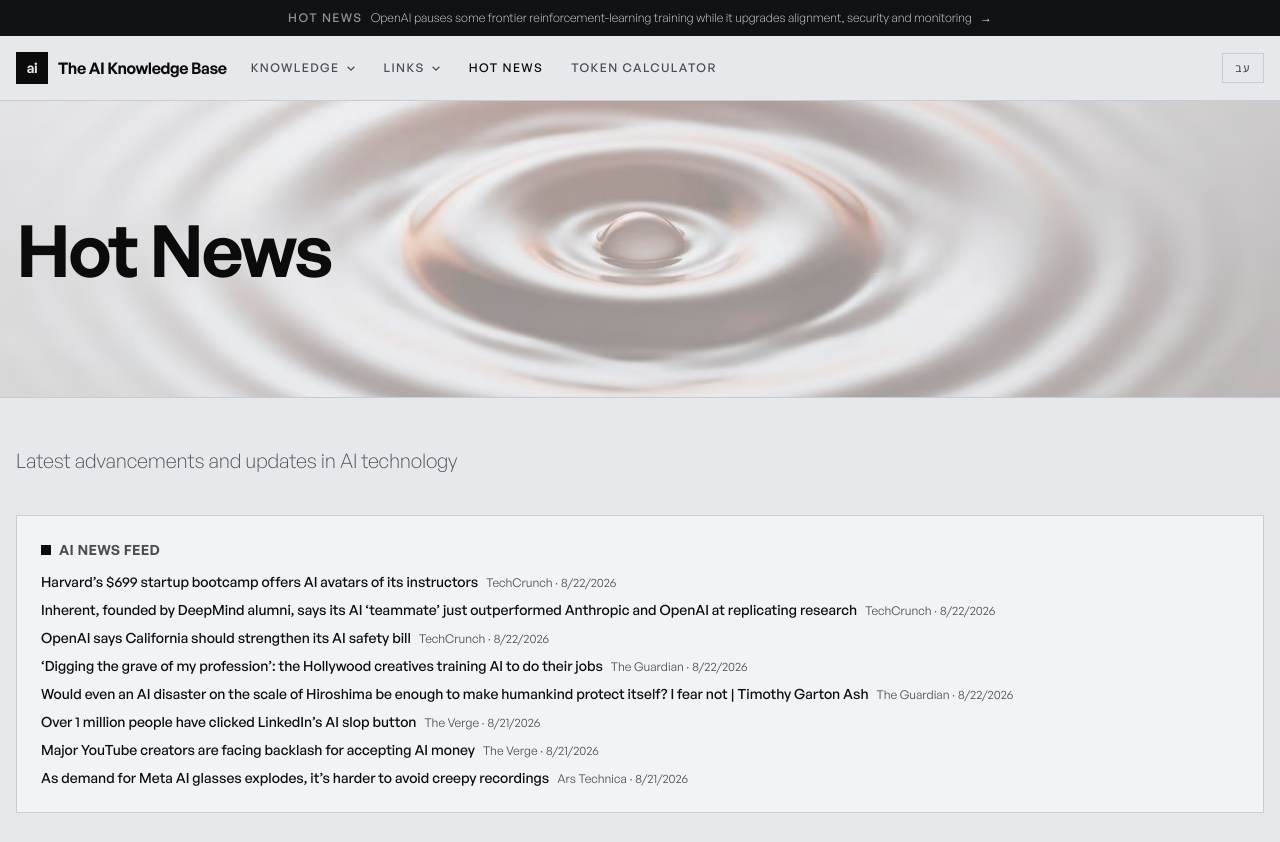
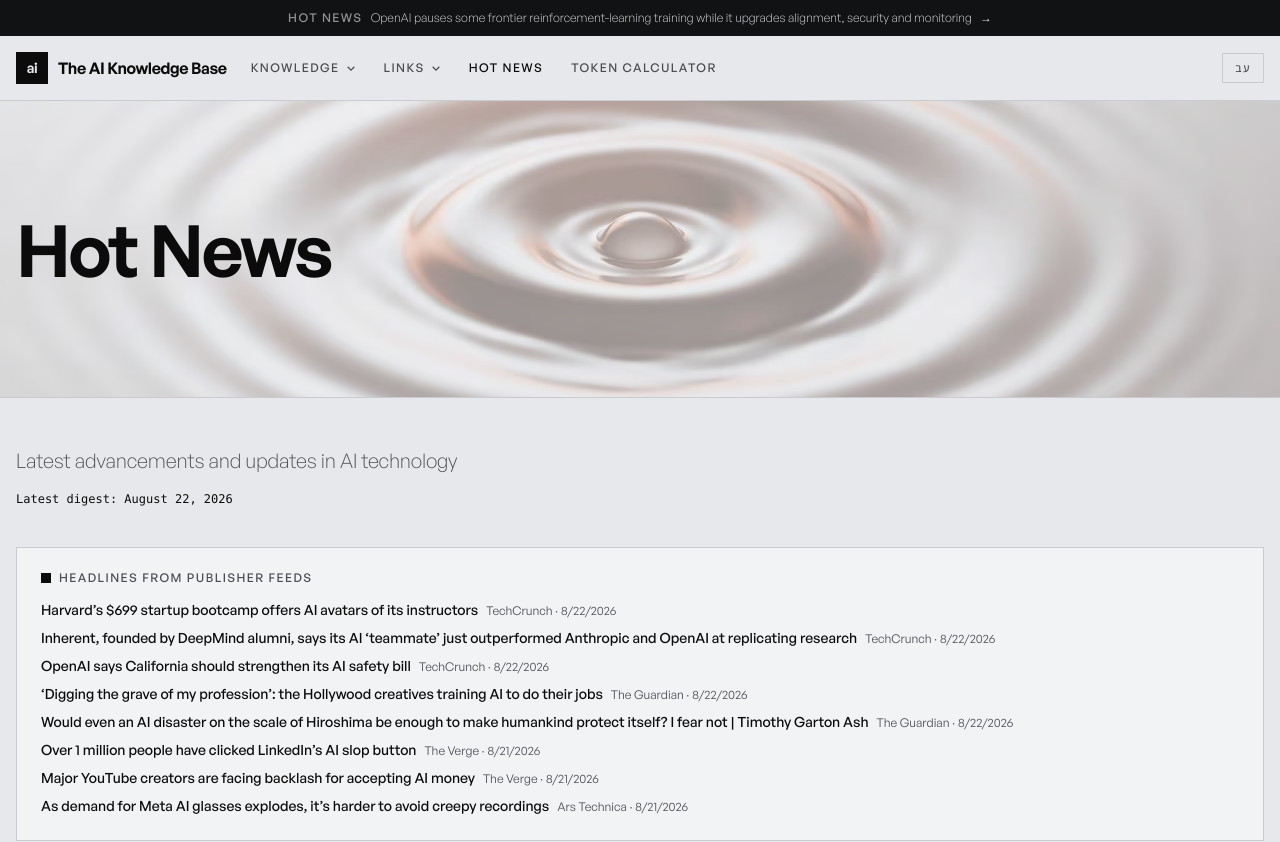
Before and after one commit to LeonMelamud/AI-Knowledge, a React (Vite) app in the folder client/: page /hot-news in a window 1280 px wide. Shown: the top 842 px of the page. Built offline with nearby package versions, Linux system fonts and the light colour scheme.

Commit message:
feat(news): show the real date of the latest digest; translate feed labels
The RSS widget title and the English-fallback label were hardcoded English.
Digest dates are now formatted in UTC so a YYYY-MM-DD never shifts a day.

```diff
--- a/client/src/components/RSSFeed.tsx
+++ b/client/src/components/RSSFeed.tsx
@@ -1,4 +1,5 @@
 import { useEffect, useState } from 'react'
+import { useI18n } from '../lib/i18n'
 
 interface RSSItem {
   title: string
@@ -9,6 +10,7 @@ interface RSSItem {
 
 /** RSS is fetched at build time by scripts/fetch-rss.mjs into public/data/rss.json (GitHub Pages has no server). */
 export default function RSSFeed() {
+  const { t } = useI18n()
   const [items, setItems] = useState<RSSItem[]>([])
 
   useEffect(() => {
@@ -21,15 +23,16 @@ export default function RSSFeed() {
   if (!items.length) return null
 
   return (
-    <section className="border border-hairline bg-surface-raised p-6" dir="ltr">
-      <h2 className="flex items-center gap-2 font-sans text-sm font-semibold uppercase tracking-wide text-ink-muted">
+    <section className="border border-hairline bg-surface-raised p-6">
+      <h2 className="label flex items-center gap-2 text-ink-muted">
         <span className="relative flex h-2.5 w-2.5">
           <span className="absolute inline-flex h-full w-full animate-ping bg-ink opacity-50 motion-reduce:animate-none" />
           <span className="relative inline-flex h-2.5 w-2.5 bg-ink" />
         </span>
-        AI News Feed
+        {t('rssTitle')}
       </h2>
-      <ul className="mt-3 space-y-2">
+      {/* The headlines are English publisher copy whatever the page language. */}
+      <ul className="mt-4 space-y-2" dir="ltr">
         {items.map((item) => (
           <li key={item.link} className="text-sm">
             <a href={item.link} target="_blank" rel="noreferrer" className="font-medium text-ink transition-colors duration-150 hover:text-ink">
--- a/client/src/pages/HotNews.tsx
+++ b/client/src/pages/HotNews.tsx
@@ -1,5 +1,6 @@
 import { useEffect, useState } from 'react'
-import { getNewsWithFallback, type NewsSection, type NewsTopic } from '../lib/data'
+import { getNewsWithFallback, latestNewsDate, type NewsSection, type NewsTopic } from '../lib/data'
+import { fill, formatDay } from '../lib/format'
 import { useI18n } from '../lib/i18n'
 import { usePageMeta } from '../lib/usePageMeta'
 import Markdown from '../components/Markdown'
@@ -26,7 +27,12 @@ function SectionBanner({ section, locale }: { section: NewsSection; locale: stri
   const img = CATEGORIES.find((c) => c.match.test(section.section))?.img ?? 'default.jpg'
   const date =
     section.date &&
-    new Date(section.date).toLocaleDateString(locale, { year: 'numeric', month: 'long', day: 'numeric' })
+    new Date(`${section.date}T00:00:00Z`).toLocaleDateString(locale, {
+      year: 'numeric',
+      month: 'long',
+      day: 'numeric',
+      timeZone: 'UTC',
+    })
 
   return (
     <div className="relative h-40 overflow-hidden sm:h-44">
@@ -126,6 +132,10 @@ export default function HotNews() {
 
   usePageMeta(t('hotNewsTitle'), t('hotNewsDescription'))
 
+  // The real date of the newest digest, never "today": the digest is curated,
+  // so its age is information the reader is owed.
+  const latest = latestNewsDate(lang)
+
   return (
     <>
       <SectionHero routeId="hot-news" title={t('hotNewsTitle')} />
@@ -133,6 +143,11 @@ export default function HotNews() {
       <div className="mx-auto max-w-[1280px] space-y-10 px-4 py-12">
         <div className="max-w-2xl">
           <p className="body-l text-ink-muted">{t('hotNewsDescription')}</p>
+          {latest && (
+            <p className="mt-4 font-mono text-xs tabular-nums text-ink rtl:font-sans rtl:text-sm">
+              <time dateTime={latest}>{fill(t('latestDigest'), { date: formatDay(latest, lang) })}</time>
+            </p>
+          )}
         </div>
 
         <RSSFeed />
@@ -142,8 +157,9 @@ export default function HotNews() {
         ))}
 
         {extraEnglish.length > 0 && (
-          <div dir="ltr" className="space-y-10 border-t border-hairline pt-8 text-start">
-            <p className="label text-ink-muted">More news (English)</p>
+          <div className="space-y-10 border-t border-hairline pt-8">
+            <p className="label text-ink-muted">{t('moreNewsEnglish')}</p>
+            <div dir="ltr" className="space-y-10 text-start">
               {extraEnglish.map((section, i) => (
                 <NewsSectionBlock
                   key={`en-${section.section}-${i}`}
@@ -153,6 +169,7 @@ export default function HotNews() {
                 />
               ))}
             </div>
+          </div>
         )}
       </div>
     </>
```
Lines whose indentation alone changed are shown as unchanged.
